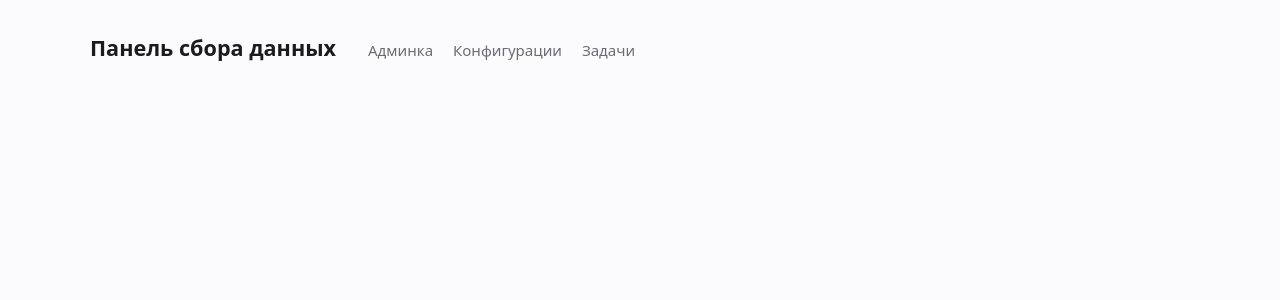
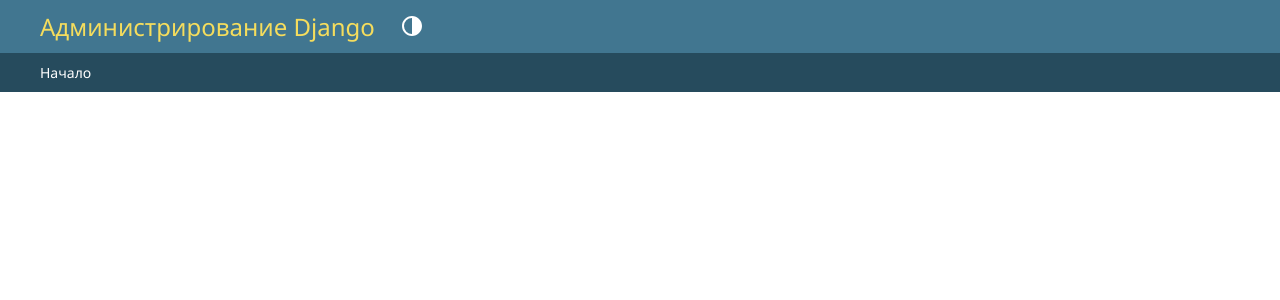
Before and after one commit to barabacker/dashboard, a Django app: template src/control/templates/dashboard/base.html in a window 1280 px wide. Shown: the top 300 px of the page. Run offline with Django 5.2, Linux system fonts and the light colour scheme; the template is opened without the code that fills it, so the values that code supplies are empty.

Commit message:
feat: extend dashboard base template from Unfold's admin chrome

```diff
--- /dev/null
+++ b/src/control/templates/dashboard/_badge.html
@@ -0,0 +1 @@
+<span class="inline-block font-semibold rounded-default text-[11px] uppercase whitespace-nowrap h-5 leading-5 px-1.5{% if variant == "info" %} bg-blue-100 text-blue-700 dark:bg-blue-500/20 dark:text-blue-400{% elif variant == "danger" %} bg-red-100 text-red-700 dark:bg-red-500/20 dark:text-red-400{% elif variant == "warning" %} bg-orange-100 text-orange-700 dark:bg-orange-500/20 dark:text-orange-400{% elif variant == "success" %} bg-green-100 text-green-700 dark:bg-green-500/20 dark:text-green-400{% else %} bg-base-500/8 text-base-700 dark:bg-base-500/20 dark:text-base-200{% endif %}">{{ text }}</span>
--- a/src/control/templates/dashboard/base.html
+++ b/src/control/templates/dashboard/base.html
@@ -1,81 +1,3 @@
-<!doctype html>
-<html lang="en">
-<head>
-  <meta charset="utf-8">
-  <meta name="viewport" content="width=device-width, initial-scale=1">
-  <title>{% block title %}Панель сбора данных{% endblock %}</title>
-  <script src="https://unpkg.com/htmx.org@2.0.4" defer></script>
-  <style>
-    :root {
-      --fg: #1b1b1f; --bg: #fbfbfd; --muted: #6b6b76; --line: #e3e3ea; --card: #fff;
-      --pending: #8a8a8a; --running: #0b6bcb; --succeeded: #1a7f37;
-      --failed: #c92a2a; --cancelled: #9c6b00;
-    }
-    @media (prefers-color-scheme: dark) {
-      :root { --fg: #e8e8ec; --bg: #131317; --muted: #9a9aa4; --line: #2b2b33; --card: #1b1b21; }
-    }
-    * { box-sizing: border-box; }
-    body {
-      margin: 0; padding: 2rem 1.5rem; background: var(--bg); color: var(--fg);
-      font: 15px/1.5 ui-sans-serif, system-ui, -apple-system, "Segoe UI", sans-serif;
-    }
-    main { max-width: 1100px; margin: 0 auto; }
-    header { display: flex; align-items: baseline; gap: 1rem; margin-bottom: 1.5rem; }
-    h1 { font-size: 1.35rem; margin: 0; }
-    h2 { font-size: 1rem; margin: 2rem 0 .6rem; text-transform: uppercase;
-         letter-spacing: .06em; color: var(--muted); }
-    a { color: inherit; }
-    nav a { color: var(--muted); text-decoration: none; margin-left: 1rem; }
-    nav a:hover { color: var(--fg); }
-    section { background: var(--card); border: 1px solid var(--line); border-radius: 10px;
-              overflow-x: auto; }
-    table { width: 100%; border-collapse: collapse; min-width: 640px; }
-    th, td { text-align: left; padding: .55rem .8rem; border-bottom: 1px solid var(--line); }
-    th { font-size: .72rem; text-transform: uppercase; letter-spacing: .06em;
-         color: var(--muted); font-weight: 600; }
-    tr:last-child td { border-bottom: 0; }
-    code { font: 12.5px ui-monospace, SFMono-Regular, Menlo, monospace; color: var(--muted); }
-    .status { font-weight: 600; font-size: .8rem; text-transform: uppercase;
-              letter-spacing: .04em; }
-    .status-pending { color: var(--pending); }
-    .status-running { color: var(--running); }
-    .status-succeeded { color: var(--succeeded); }
-    .status-failed { color: var(--failed); }
-    .status-cancelled { color: var(--cancelled); }
-    .muted { color: var(--muted); }
-    .tally { display: flex; gap: 1.2rem; flex-wrap: wrap; margin: 0 0 .6rem; padding: 0;
-             list-style: none; font-size: .82rem; }
-    button { font: inherit; font-size: .82rem; padding: .25rem .7rem; border-radius: 6px;
-             border: 1px solid var(--line); background: transparent; color: inherit;
-             cursor: pointer; }
-    button:hover { border-color: var(--muted); }
-    form { display: inline; }
-    ul.messages { list-style: none; padding: 0; margin: 0 0 1rem; }
-    ul.messages li { padding: .5rem .8rem; border-radius: 8px; border: 1px solid var(--line);
-                     margin-bottom: .4rem; background: var(--card); }
-    ul.messages li.error { border-color: var(--failed); color: var(--failed); }
-    ul.messages li.warning { border-color: var(--cancelled); color: var(--cancelled); }
-    .empty { padding: 1.2rem .8rem; color: var(--muted); }
-  </style>
-</head>
-<body>
-<main>
-  <header>
-    <h1>Панель сбора данных</h1>
-    <nav>
-      <a href="{% url 'admin:index' %}">Админка</a>
-      <a href="{% url 'admin:control_config_changelist' %}">Конфигурации</a>
-      <a href="{% url 'admin:control_job_changelist' %}">Задачи</a>
-    </nav>
-  </header>
+{% extends "admin/base_site.html" %}
 
-  {% if messages %}
-    <ul class="messages">
-      {% for message in messages %}<li class="{{ message.tags }}">{{ message }}</li>{% endfor %}
-    </ul>
-  {% endif %}
-
-  {% block content %}{% endblock %}
-</main>
-</body>
-</html>
+{% block content %}{% endblock %}
```
Also changed, not shown: src/control/dashboard/views.py (+20 -3 lines), src/control/templatetags/dashboard_extras.py (added, +19 -0 lines), tests/test_dashboard.py (+10 -0 lines), src/control/templatetags/__init__.py (added).
